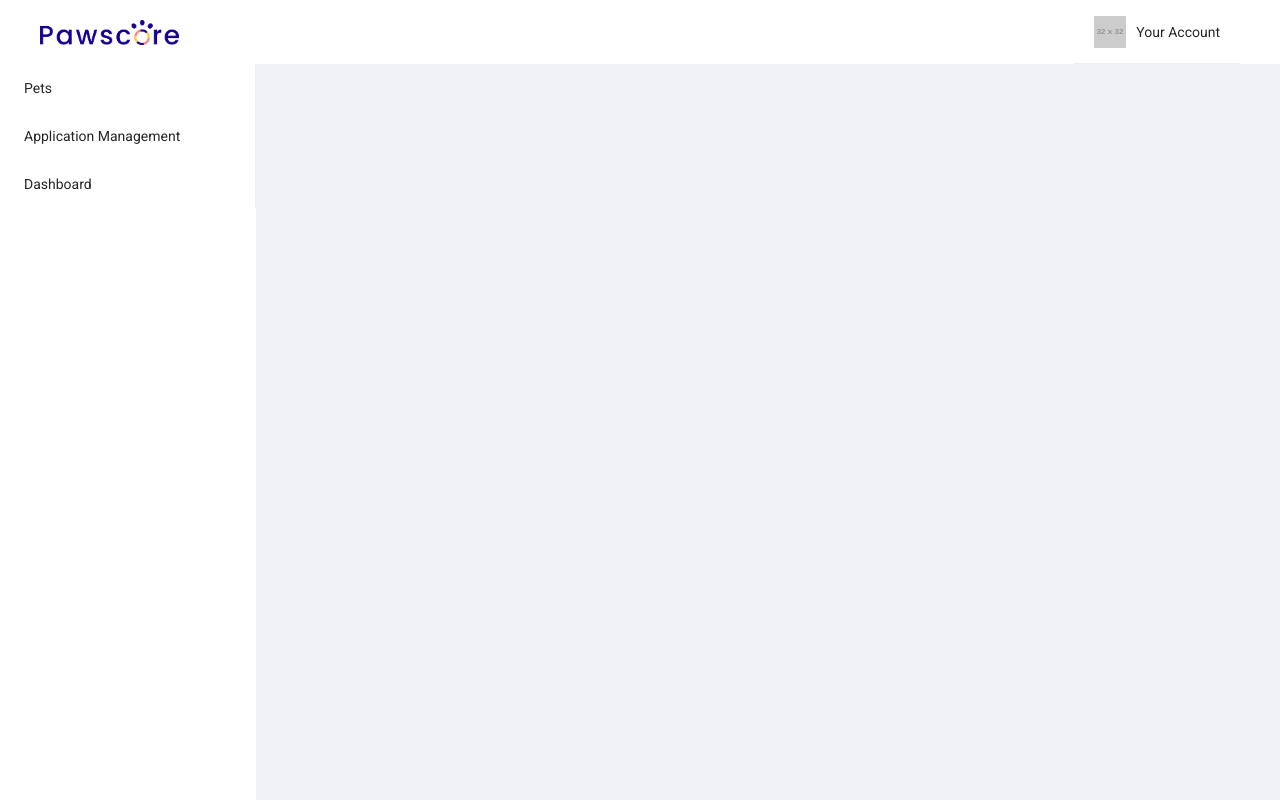
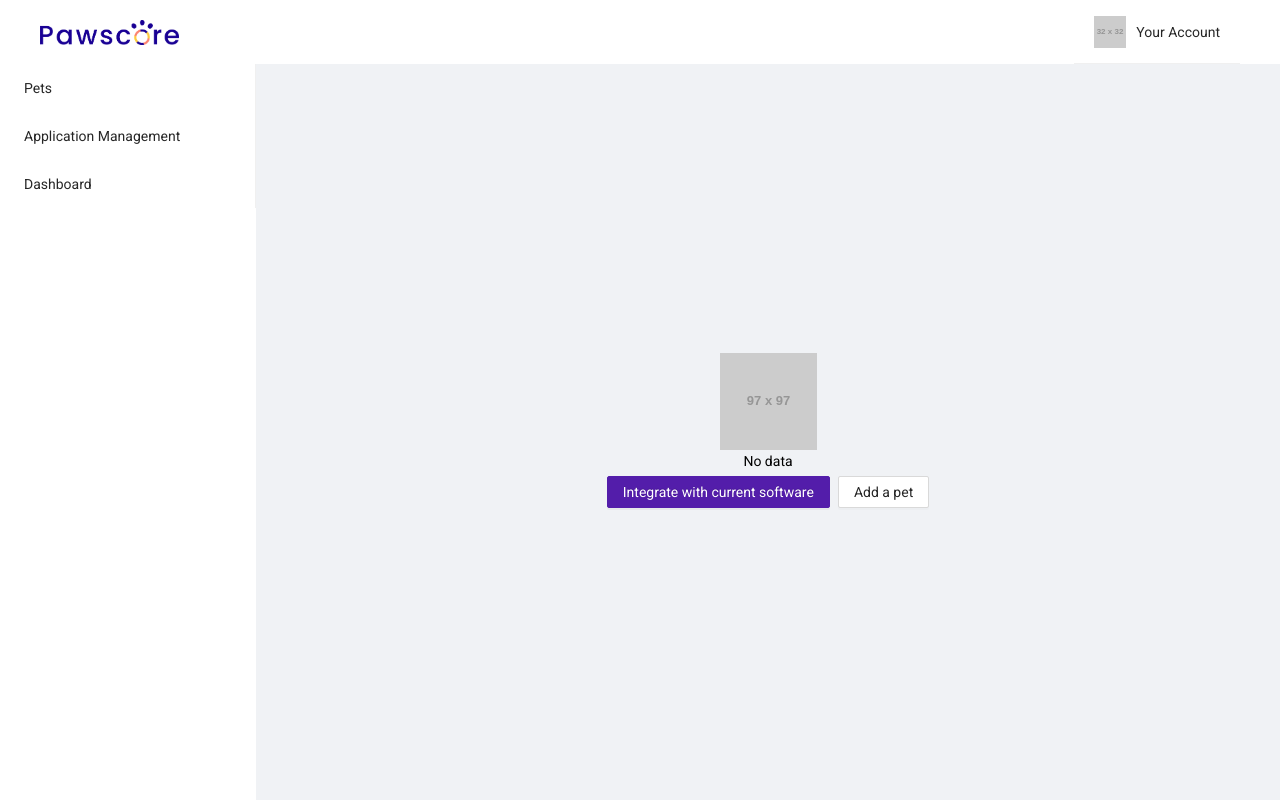
Before and after one commit to bettersg/PawScore, a Next.js app in the folder frontend/: page /shelter/home in a window 1280 px wide. Built offline with nearby package versions, Linux system fonts and the light colour scheme.

Commit message:
[FE][Home - No Data] added 'No data' component

```diff
--- /dev/null
+++ b/frontend/components/shelter/home/NoData.tsx
@@ -0,0 +1,41 @@
+import { Button } from "antd";
+import styled from "styled-components";
+import Image from "next/image";
+
+const CenteredDiv = styled.div`
+	display: flex;
+	justify-content: center;
+`;
+
+const Container = styled.div`
+	height: calc(100vh - var(--menu-header-menu-height));
+	display: flex;
+	flex-direction: column;
+	justify-content: center;
+`;
+
+const NoData = () => {
+	return (
+		<Container>
+			<CenteredDiv>
+				<Image
+					src="https://via.placeholder.com/97"
+					alt="Logo"
+					width="97"
+					height="97"
+				/>
+			</CenteredDiv>
+			<CenteredDiv>No data</CenteredDiv>
+			<CenteredDiv>
+				<Button type="primary" style={{ margin: 4 }}>
+					Integrate with current software
+				</Button>
+				<Button type="default" style={{ margin: 4 }}>
+					Add a pet
+				</Button>
+			</CenteredDiv>
+		</Container>
+	);
+};
+
+export default NoData;
--- a/frontend/layouts/shelter/ShelterLayout/index.tsx
+++ b/frontend/layouts/shelter/ShelterLayout/index.tsx
@@ -29,10 +29,12 @@ const ShelterLayout = ({ children }) => {
 				<Layout.Sider width={256} className={sideMenu}>
 					<LeftMenu />
 				</Layout.Sider>
+				<Layout>
+					<Content>
+						<div>{children}</div>
+					</Content>
+				</Layout>
 			</Layout>
-			<Content>
-				<div>{children}</div>
-			</Content>
 		</Layout>
 	);
 };
--- a/frontend/pages/shelter/home.tsx
+++ b/frontend/pages/shelter/home.tsx
@@ -1,9 +1,13 @@
 import ShelterLayout from "layouts/shelter/ShelterLayout";
+import NoData from "components/shelter/home/NoData";
 
 const Home = () => {
+	const hasData = false;
 	return (
 		<ShelterLayout>
-			<></>
+			{
+				hasData ? <></> : <NoData />
+			}
 		</ShelterLayout>
 	);
 };
```
